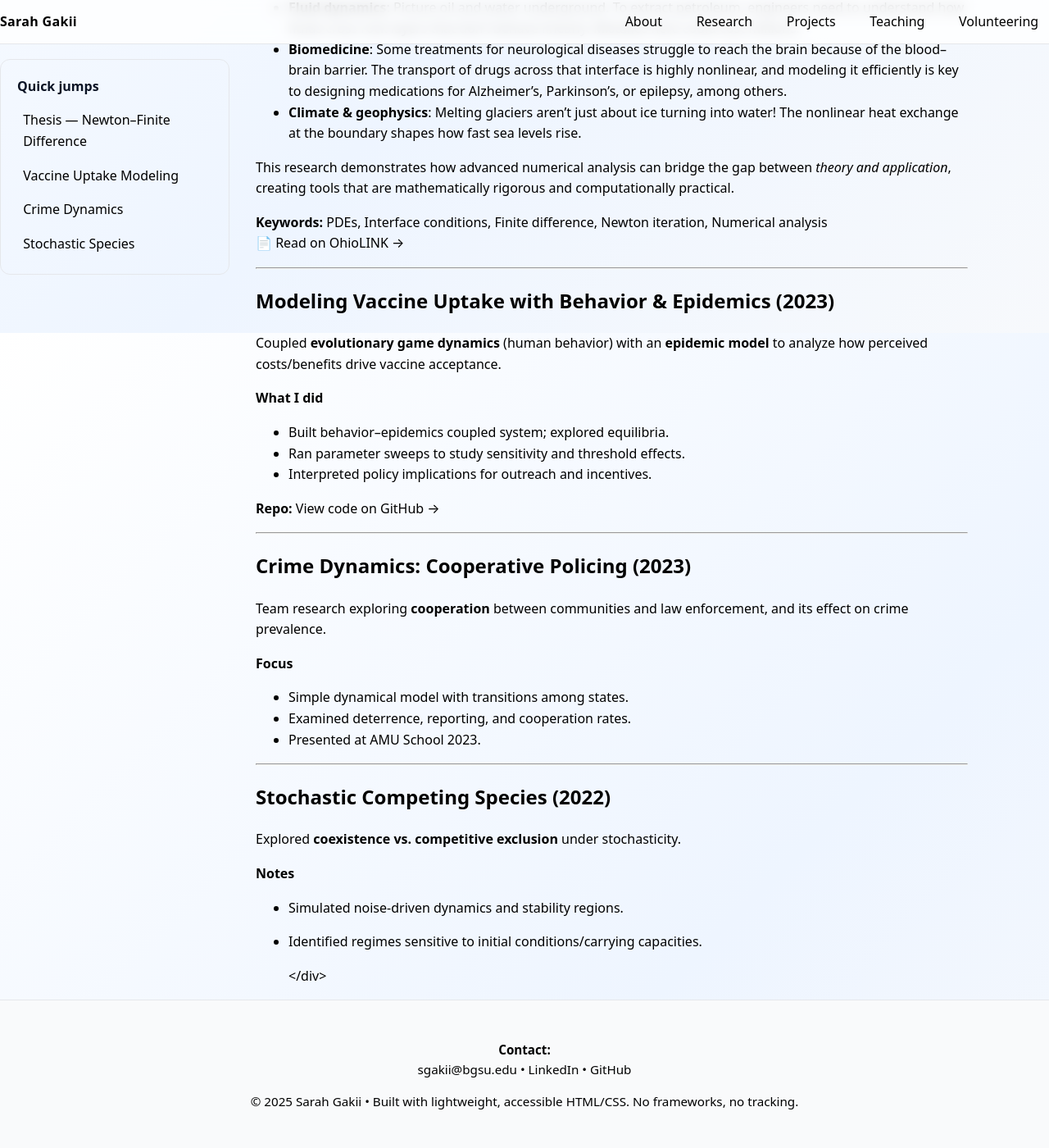
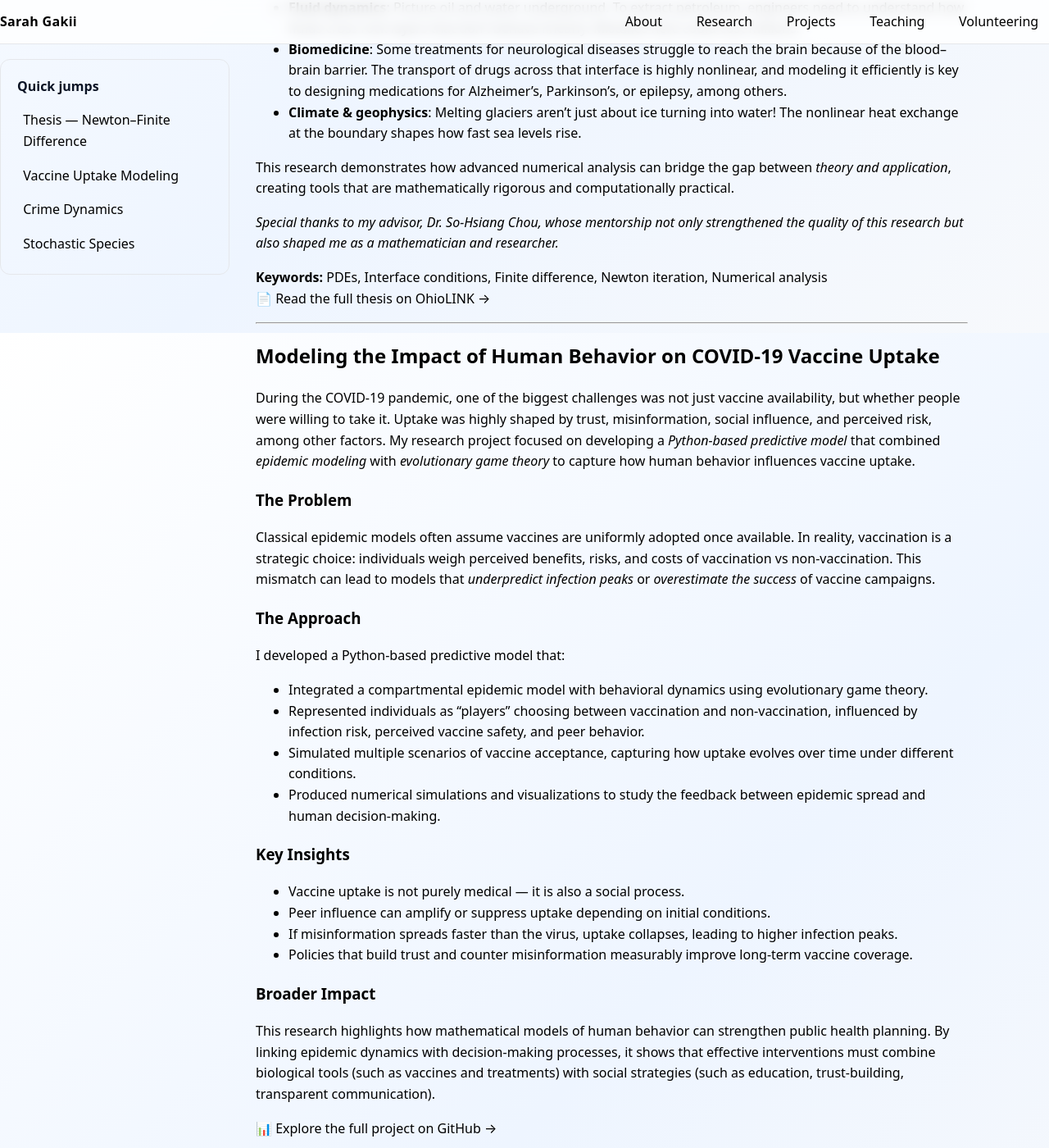
Before and after one commit to SARAH-GAKII/sarah-gakii.github.io, a Jekyll site: the page built from research.md, in a window 1280 px wide and 1400 px high, scrolled down 994 px. Shown: the whole window at 82% size. Built offline with Jekyll 4.4.1, drawn with Linux system fonts in a browser that asks for light colours; some of the changed text lies outside the part shown.

Commit message:
Update research.md

```diff
--- a/research.md
+++ b/research.md
@@ -16,11 +16,11 @@ title: Research
   <!-- Main content -->
   <div class="content" markdown="1">
 
-# Research & Thesis
+# Research and Thesis
 
 ## A Newton–Finite Difference Method for PDEs with Nonlinear Interface Jump Conditions
 
-*From cracked bridges to solar panels to the blood–brain barrier — boundaries matter.*
+**From cracked bridges to solar panels to the blood–brain barrier — boundaries matter.**
 My master’s thesis addressed the challenge of modeling *nonlinear interface jump conditions* in *elliptic and parabolic PDEs*, where standard numerical schemes often break down.
 
 ### The Problem
@@ -44,21 +44,42 @@ The method was tested through a series of benchmark problems with known exact so
 
 This research demonstrates how advanced numerical analysis can bridge the gap between *theory and application*, creating tools that are mathematically rigorous and computationally practical.
 
+*Special thanks to my advisor, Dr. So-Hsiang Chou, whose mentorship not only strengthened the quality of this research but also shaped me as a mathematician and researcher.*
 
 **Keywords:** PDEs, Interface conditions, Finite difference, Newton iteration, Numerical analysis
-📄  [Read on OhioLINK →](http://rave.ohiolink.edu/etdc/view?acc_num=bgsu1750284991046446)
+📄 [Read the full thesis on OhioLINK →](http://rave.ohiolink.edu/etdc/view?acc_num=bgsu1750284991046446)
+
 
 ---
 
-## Modeling Vaccine Uptake with Behavior & Epidemics (2023)
-Coupled **evolutionary game dynamics** (human behavior) with an **epidemic model** to analyze how perceived costs/benefits drive vaccine acceptance.
 
-**What I did**
-- Built behavior–epidemics coupled system; explored equilibria.
-- Ran parameter sweeps to study sensitivity and threshold effects.
-- Interpreted policy implications for outreach and incentives.
+## Modeling the Impact of Human Behavior on COVID-19 Vaccine Uptake
 
-**Repo:** [View code on GitHub →](https://github.com/SARAH-GAKII/Modelling-the-impact-of-human-behaviour-to-COVID-19-vaccine-uptake)
+During the COVID-19 pandemic, one of the biggest challenges was not just vaccine availability, but whether people were willing to take it. Uptake was highly shaped by trust, misinformation, social influence, and perceived risk, among other factors. My research project focused on developing a *Python-based predictive model* that combined *epidemic modeling* with *evolutionary game theory* to capture how human behavior influences vaccine uptake.
+
+### The Problem
+Classical epidemic models often assume vaccines are uniformly adopted once available. In reality, vaccination is a strategic choice: individuals weigh perceived benefits, risks, and costs of vaccination vs non-vaccination. This mismatch can lead to models that *underpredict infection peaks* or *overestimate the success* of vaccine campaigns.
+
+### The Approach
+I developed a Python-based predictive model that:
+- Integrated a compartmental epidemic model with behavioral dynamics using evolutionary game theory.
+- Represented individuals as “players” choosing between vaccination and non-vaccination, influenced by infection risk, perceived vaccine safety, and peer behavior.
+- Simulated multiple scenarios of vaccine acceptance, capturing how uptake evolves over time under different conditions.
+- Produced numerical simulations and visualizations to study the feedback between epidemic spread and human decision-making.
+
+### Key Insights
+- Vaccine uptake is not purely medical — it is also a social process.
+- Peer influence can amplify or suppress uptake depending on initial conditions.
+- If misinformation spreads faster than the virus, uptake collapses, leading to higher infection peaks.
+- Policies that build trust and counter misinformation measurably improve long-term vaccine coverage.
+
+### Broader Impact
+This research highlights how mathematical models of human behavior can strengthen public health planning. By linking epidemic dynamics with decision-making processes, it shows that effective interventions must combine biological tools (such as vaccines and treatments) with social strategies (such as education, trust-building, transparent communication).
+
+📊 [Explore the full project on GitHub →](https://drive.google.com/file/d/19TXbXPjAJ3T5Eq59psV8N86TiFoCG8ht/view)
+
+
+
 
 ---
 
```
